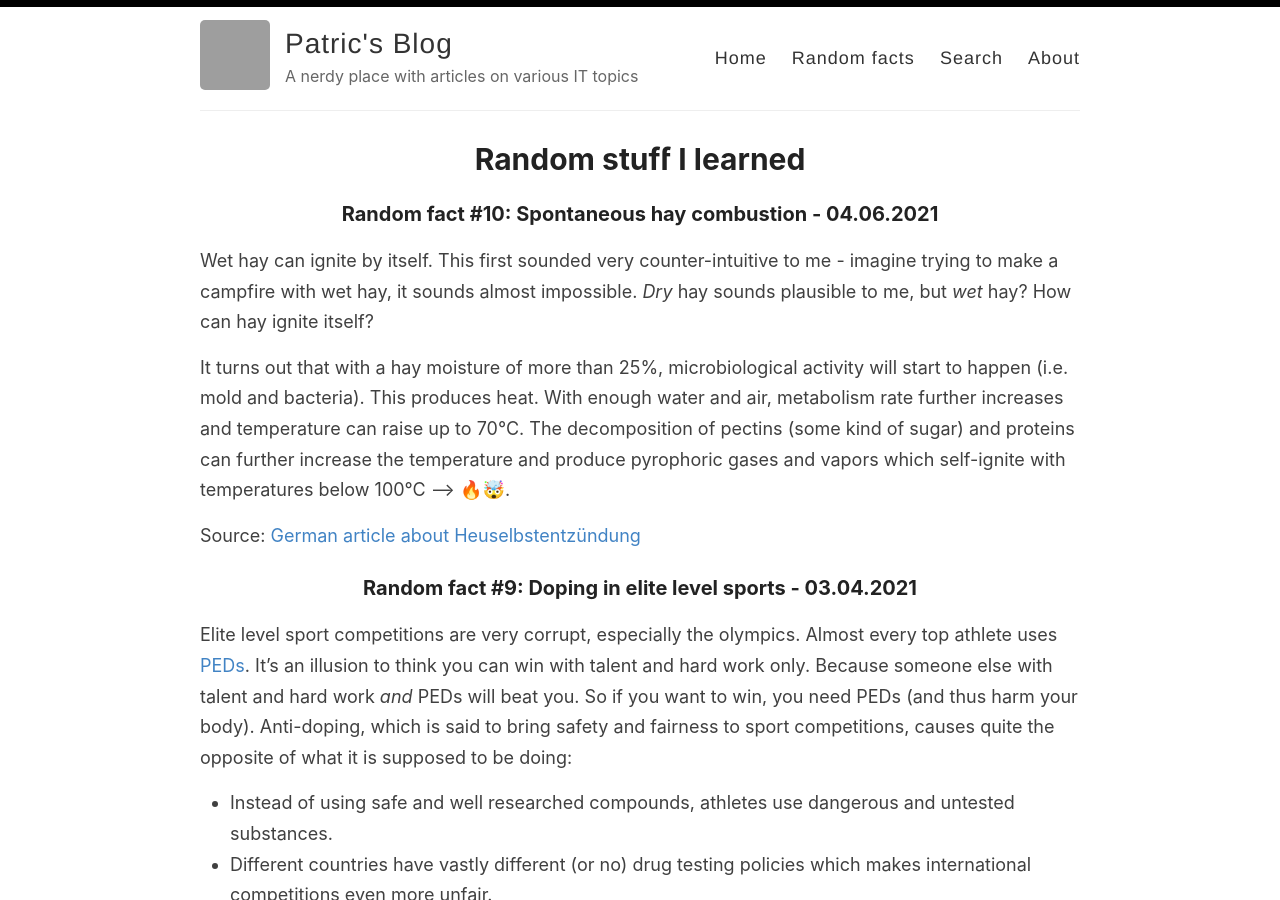
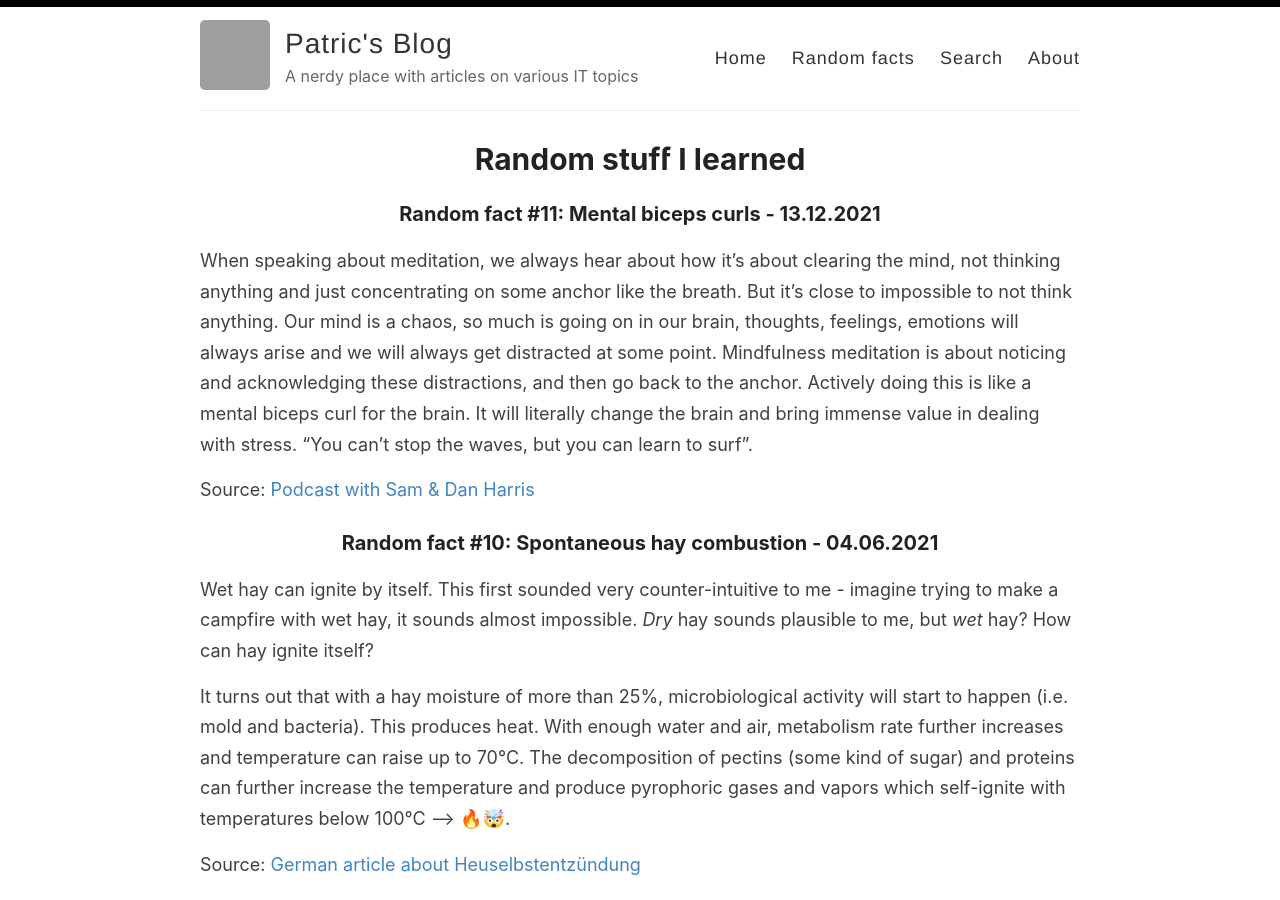
Before and after one commit to patricsteiner/patricsteiner.github.io, a Jekyll site: the page built from _pages/randomfacts.md, in a window 1280 px wide and 900 px high. Built offline with Jekyll 4.4.1, drawn with Linux system fonts in a browser that asks for light colours; grey boxes are pictures that could not be loaded.

Commit message:
fact about mental biceps curls

```diff
--- a/_pages/randomfacts.md
+++ b/_pages/randomfacts.md
@@ -3,6 +3,12 @@ layout: page
 title: Random stuff I learned
 permalink: /randomfacts/
 ---
+
+### Random fact #11: Mental biceps curls - 13.12.2021
+When speaking about meditation, we always hear about how it's about clearing the mind, not thinking anything and just concentrating on some anchor like the breath. But it's close to impossible to not think anything. Our mind is a chaos, so much is going on in our brain, thoughts, feelings, emotions will always arise and we will always get distracted at some point. Mindfulness meditation is about noticing and acknowledging these distractions, and then go back to the anchor. Actively doing this is like a mental biceps curl for the brain. It will literally change the brain and bring immense value in dealing with stress. "You can’t stop the waves, but you can learn to surf".
+
+Source: [Podcast with Sam & Dan Harris](https://www.youtube.com/watch?v=GB3RGu8Go2s)
+
 
 ### Random fact #10: Spontaneous hay combustion - 04.06.2021
 Wet hay can ignite by itself. This first sounded very counter-intuitive to me - imagine trying to make a campfire with wet hay, it sounds almost impossible. _Dry_ hay sounds plausible to me, but _wet_ hay? How can hay ignite itself?
```
